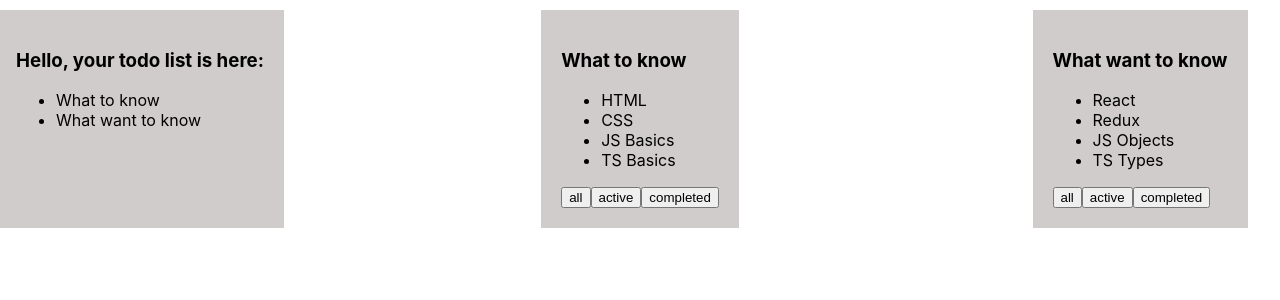
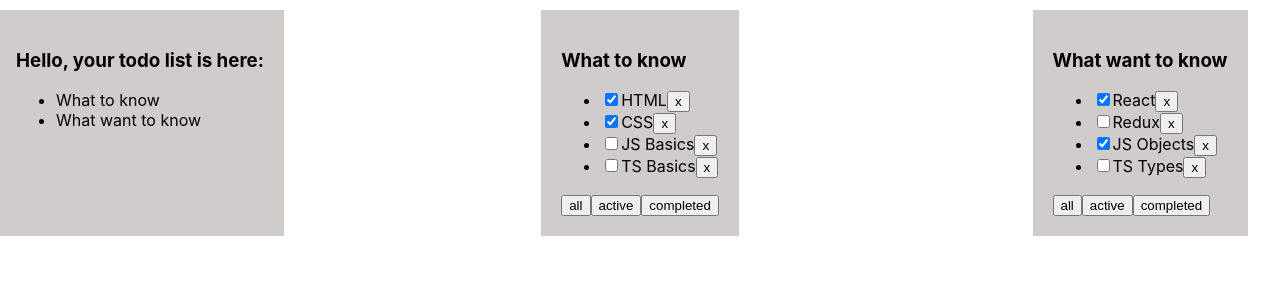
Before and after one commit to NikBabukhin/Todo-List, a React (Create React App) app: page / in a window 1280 px wide. Shown: the top 300 px of the page. Built offline with nearby package versions, Linux system fonts and the light colour scheme.

Commit message:
Add delete task function

```diff
--- /dev/null
+++ b/src/Components/EditableSpan/EditableSpan.tsx
@@ -0,0 +1,9 @@
+import React from "react";
+
+type EditableSpanPropsType = {
+    title:string
+}
+
+export const EditableSpan:React.FC<EditableSpanPropsType>=(props)=> {
+    return <span>{props.title}</span>
+}
--- a/src/Components/ListOfTasks/ListOfTasks.tsx
+++ b/src/Components/ListOfTasks/ListOfTasks.tsx
@@ -1,8 +1,8 @@
 import style from './ListOfTasks.module.css'
 import React from "react";
 import {FilterType, TasksItemType} from "../../App";
-import {SuperButton} from "../SuperButton/SuperButton";
 import {SortButtonsBlock} from "./SortButtonsBlock/SortButtonsBlock";
+import {TaskListItem} from "./TaskListItem/TaskListItem";
 
 type ListOfTasksPropsType = {
     todoId: string,
@@ -20,6 +20,13 @@ export const ListOfTasks: React.FC<ListOfTasksPropsType> = (props) => {
     const changeFilter = (filter: FilterType) => {
         props.changeFilterTodo(props.todoId, filter);
     }
+    const changeStatusTask=(idTask: string)=> {
+        props.changeStatusTask(props.todoId, idTask)
+    }
+    const deleteTask=(idTask:string)=>{
+        props.deleteTask(props.todoId, idTask)
+        console.log('done', props.todoId, idTask)
+    }
 
     //Main return
     return (
@@ -27,7 +34,14 @@ export const ListOfTasks: React.FC<ListOfTasksPropsType> = (props) => {
             <h3>{props.todoTitle}</h3>
             <div>
                 <ul>
-                    {props.tasksState.map(task => <li key={task.id}>{task.title}</li>)}
+                    {props.tasksState.map(task => <TaskListItem
+                        key={task.id}
+                        taskId={task.id}
+                        title={task.title}
+                        taskStatus={task.isDone}
+                        changeStatus={changeStatusTask}
+                        deleteTask={deleteTask}
+                    />)}
                 </ul>
             </div>
             <SortButtonsBlock changeFilterTodo={changeFilter}/>
--- /dev/null
+++ b/src/Components/ListOfTasks/TaskListItem/TaskListItem.tsx
@@ -0,0 +1,34 @@
+import style from './TaskListItem.module.css'
+import React from "react";
+import {EditableSpan} from "../../EditableSpan/EditableSpan";
+import {SuperButton} from "../../SuperButton/SuperButton";
+
+type TaskListItemPropsType = {
+    taskId: string,
+    title: string,
+    taskStatus: boolean,
+    changeStatus: (taskId: string) => void,
+    deleteTask: (taskId: string) => void,
+}
+
+export const TaskListItem: React.FC<TaskListItemPropsType> = (props) => {
+
+    const changeStatus = () => {
+        props.changeStatus(props.taskId)
+    }
+    const deleteTask = () => {
+        props.deleteTask(props.taskId)
+    }
+
+    return (
+        <li className={style.list__wrapper}>
+            <input
+                type={'checkbox'}
+                checked={props.taskStatus}
+                onChange={changeStatus}
+            />
+            <EditableSpan title={props.title}/>
+            <SuperButton buttonName={'x'} onClick={deleteTask}/>
+        </li>
+    )
+}
--- /dev/null
+++ b/src/Components/SuperInput/SuperInput.tsx
@@ -0,0 +1,5 @@
+export const SuperInput=()=> {
+    return (
+        <input/>
+    )
+}
```
Also changed, not shown: src/Components/ListOfTasks/TaskListItem/TaskListItem.module.css (added).
